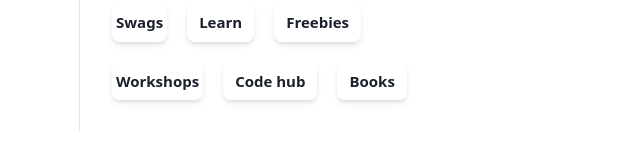
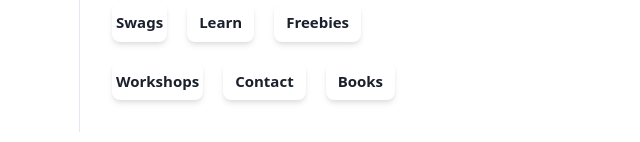
Before and after one commit to salnetx/tailwind_template, a plain HTML site: page index.html in a window 1280 px wide. Shown: the part 1090-1232 px from the top of the page, 283-923 px from the left. Drawn offline with nearby package versions, Linux system fonts and the light colour scheme.

Commit message:
Update index.html

```diff
--- a/index.html
+++ b/index.html
@@ -163,7 +163,7 @@
                             <div class="image">
 
                          <a href="codehub.html">  <div class="text">
-                                <p style="font-size: 15px;" class="text-xs font-semibold text-gray-900">Code hub</p>
+                                <p style="font-size: 15px;" class="text-xs font-semibold text-gray-900">Contact</p>
                             </div>
                          </a>
                         </button>
```
